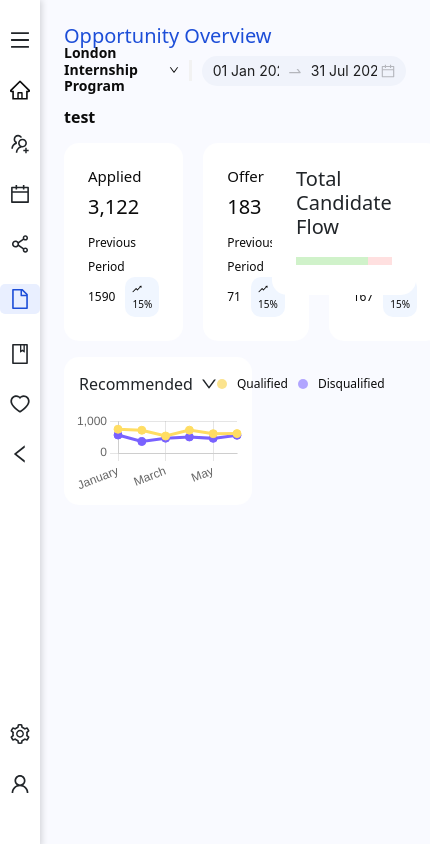
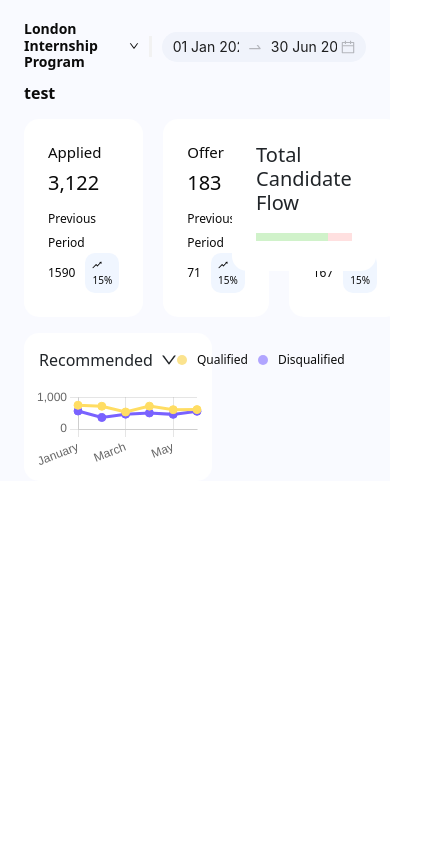
Before and after one commit to Hassaan11/ATS-task2, a React (Create React App) app: page /reports in a window 390 px wide. Shown: the whole page, 441 px wide, since content can reach past the window. Built offline with nearby package versions, Linux system fonts and the light colour scheme.

Commit message:
Added types

```diff
--- a/src/App.css
+++ b/src/App.css
@@ -1,3 +1,13 @@
-a{
-  color: #0B0B0B;
+a {
+  color: #0b0b0b;
 }
+
+.ant-table-wrapper .css-dev-only-do-not-override-1ck3jst {
+  overflow-x: scroll !important;
+}
+
+@media screen and (max-width: 550px) {
+  .sidebar {
+    display: none !important;
+  }
+}
--- a/src/components/candidate/candidate.tsx
+++ b/src/components/candidate/candidate.tsx
@@ -2,7 +2,7 @@ import { Checkbox } from "antd";
 import type { CheckboxChangeEvent } from "antd/es/checkbox";
 
 import { ReactComponent as Icon } from "../../assets/svgs/avatar.svg";
-import { CandidateComponetProps } from "../../types/types";
+import { CandidateComponentProps } from "../../types/types";
 
 import "./candidate.css";
 
@@ -11,7 +11,7 @@ const Candidate = ({
   setCandidates,
   candidates,
   index,
-}: CandidateComponetProps) => {
+}: CandidateComponentProps) => {
   const onChange = (e: CheckboxChangeEvent) => {
     const newData = [...candidates];
     newData[index].checked = e.target.checked;
--- a/src/components/report-navbar/report-navbar.tsx
+++ b/src/components/report-navbar/report-navbar.tsx
@@ -2,6 +2,8 @@ import { DownOutlined } from "@ant-design/icons";
 import { DatePicker, DatePickerProps } from "antd";
 import dayjs from "dayjs";
 import moment from "moment";
+
+import { NavbarProps } from "../../types/types";
 
 import "./report-navbar.css";
 
@@ -10,7 +12,8 @@ const ReportNavbar = ({
   setEndDate,
   startDate,
   endDate,
-}: any) => {
+  heading,
+}: NavbarProps) => {
   const { RangePicker } = DatePicker;
 
   const customFormat: DatePickerProps["format"] = (value: any) =>
@@ -18,7 +21,7 @@ const ReportNavbar = ({
 
   return (
     <div className="d-flex justify-content-between align-items-center flex-wrap p-4 report-navbar">
-      <h3 className="title">Opportunity Overview</h3>
+      <h3 className="title">{heading}</h3>
       <div className="d-flex align-items-center">
         <h5>
           London Internship Program{" "}
@@ -31,11 +34,11 @@ const ReportNavbar = ({
               border: "none",
               borderRadius: "20px",
             }}
-            defaultValue={[dayjs("01/01/2023"), dayjs("07/31/2023")]}
+            defaultValue={[dayjs(startDate), dayjs(endDate)]}
             format={customFormat}
             onChange={(e: any) => {
-              setStartDate(e[0]?.$d);
-              setEndDate(e[1]?.$d);
+              setStartDate(e?.[0]?.$d);
+              setEndDate(e?.[1]?.$d);
             }}
           />
         </div>
--- a/src/components/searchbar/searchbar.tsx
+++ b/src/components/searchbar/searchbar.tsx
@@ -8,6 +8,7 @@ const Searchbar = ({ onSearchChange }: any) => {
     <div className="inputdiv">
       <Input
         className="w-100"
+        style={{ fontSize: "14px" }}
         size="large"
         placeholder="Serach by name, edu, exp or #tag"
         onChange={onSearchChange}
--- a/src/components/sidebar/sidebar.css
+++ b/src/components/sidebar/sidebar.css
@@ -6,12 +6,6 @@
   align-items: center;
   position: sticky;
   top: 0;
-}
-
-@media screen and (max-width: 550px) {
-  .sidebar {
-    display: none !important;
-  }
 }
 
 .sidebar .icon {
@@ -24,9 +18,9 @@
   margin-bottom: 30px;
 }
 
-.active{
-  background-color: #E9EFFF;
+.active {
+  background-color: #e9efff;
   padding: 5px 10px;
-  color: #1D4ED8;
+  color: #1d4ed8;
   border-radius: 5px;
 }
```
